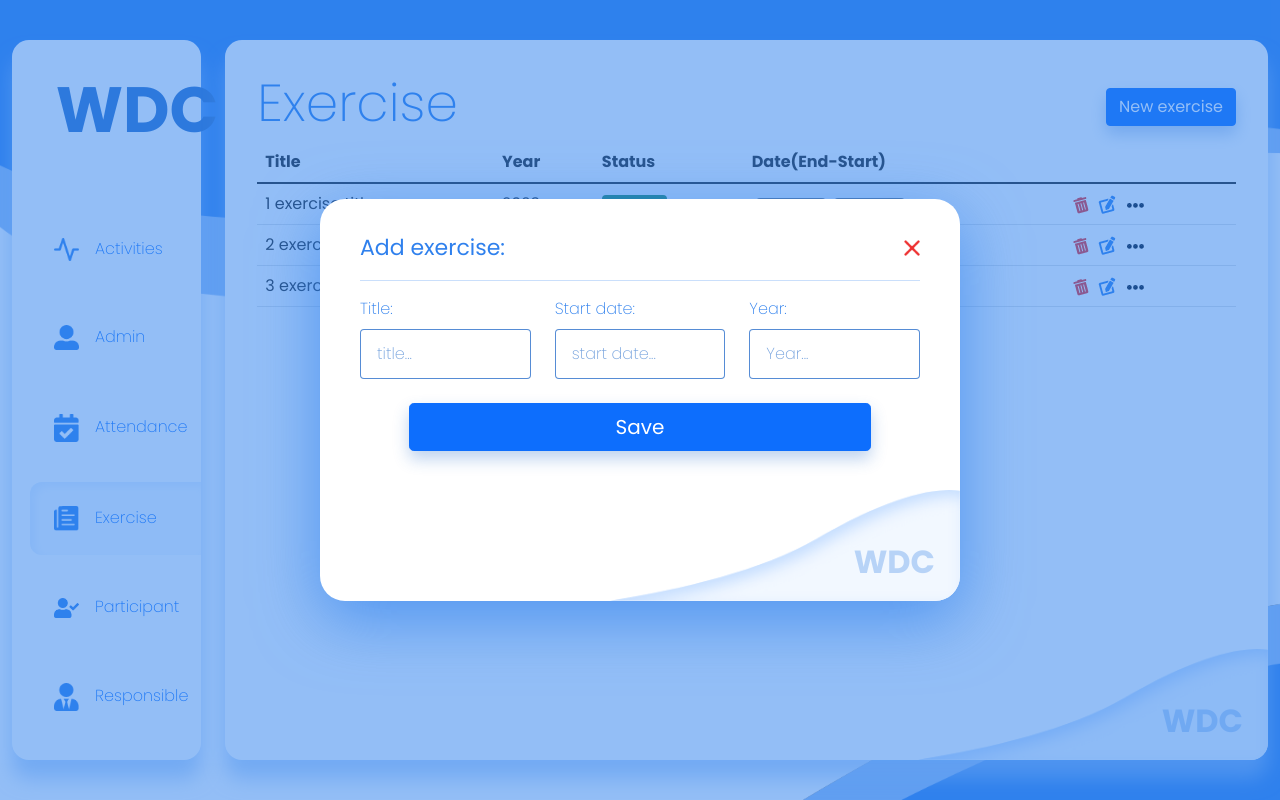
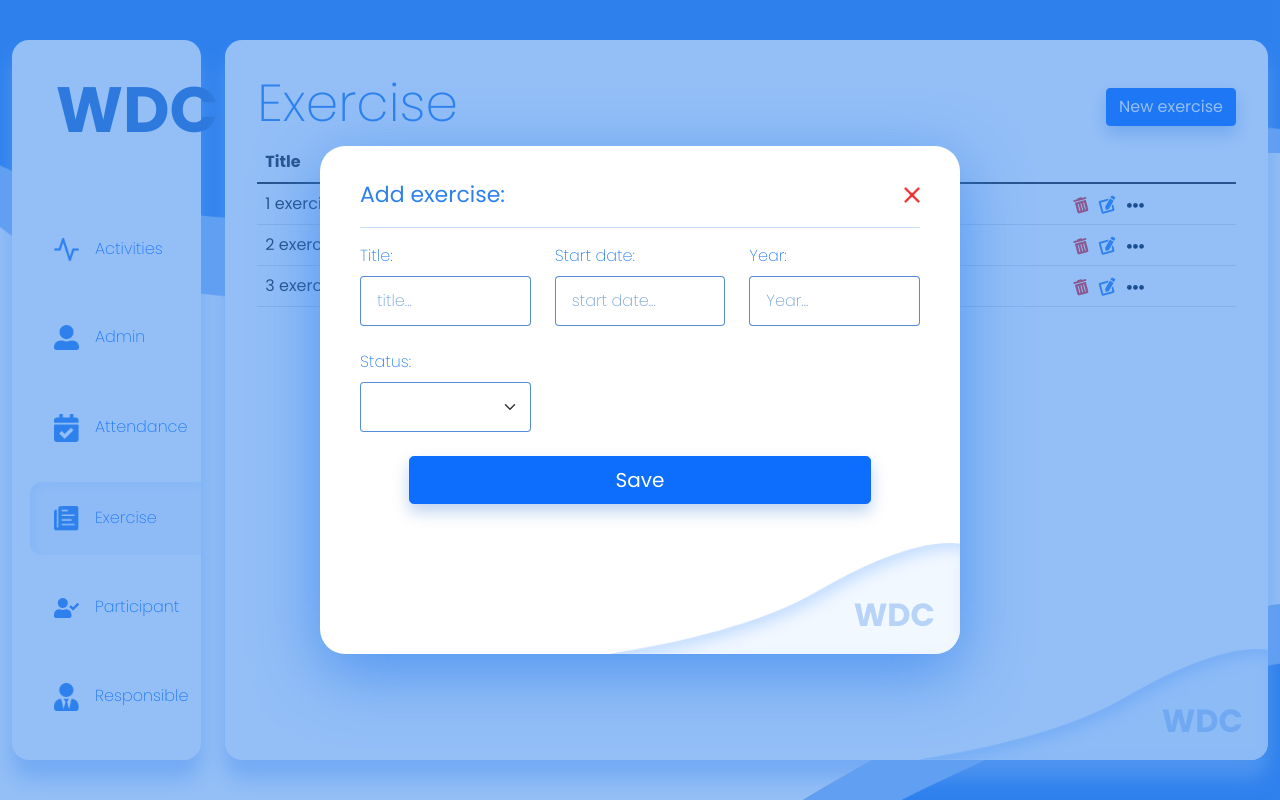
Before and after one commit to abdelazizbardich/Win-Digital-Center-WDC-Step-2, an Angular app in the folder client/: page /dashboard/exercise in a window 1280 px wide. Both pictures are taken after a click on the link "New exercise". Built offline with nearby package versions, Linux system fonts and the light colour scheme.

Commit message:
Adding status field to exercise component

```diff
--- a/client/src/app/pages/exercise/exercise.component.html
+++ b/client/src/app/pages/exercise/exercise.component.html
@@ -107,6 +107,16 @@
               <input type="text" [(ngModel)]="year" class="form-control" id="year" placeholder="Year...">
             </div>
           </div>
+          <div class="col-md-4">
+            <div class="form-group">
+              <label for="status" class="form-label">Status:</label>
+              <select id="status" [(ngModel)]="status" class="form-select form-control">
+                <option value="">Select a status...</option>
+                <option value="true">active</option>
+                <option value="false">inactive</option>
+              </select>
+            </div>
+          </div>
           <div class="col-md-10 offset-md-1">
             <div class="form-group m-auto">
               <button (click)="updateExercise()" class="btn-lg btn btn-primary m-auto w-100" type="submit">Save</button>
@@ -149,6 +159,16 @@
               <input type="text" [(ngModel)]="year" class="form-control" id="year" placeholder="Year...">
             </div>
           </div>
+          <div class="col-md-4">
+            <div class="form-group">
+              <label for="status" class="form-label">Status:</label>
+              <select id="status" [(ngModel)]="status" class="form-select form-control">
+                <option value="">Select a status...</option>
+                <option value="active">active</option>
+                <option value="inactive">inactive</option>
+              </select>
+            </div>
+          </div>
           <div class="col-md-10 offset-md-1">
             <div class="form-group m-auto">
               <button (click)="addExercise()" class="btn btn-lg btn-primary m-auto w-100" type="submit">Save</button>
```
